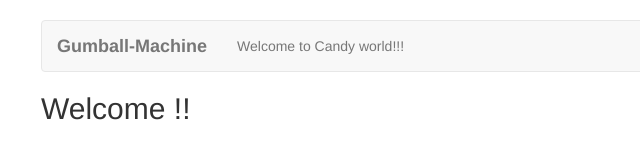
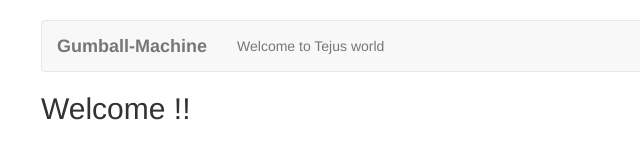
Before and after one commit to ktejaswini/nodeExtra, a website: page client/index.html in a window 1280 px wide. Shown: the full height of the page, 29-669 px from the left. Drawn offline with Linux system fonts and the light colour scheme; files whose address does not match are found by name.

Commit message:
Update index.html

```diff
--- a/client/index.html
+++ b/client/index.html
@@ -26,7 +26,7 @@
           <div id="navbar" class="navbar-collapse collapse">
             <ul class="nav navbar-nav">
 
-              <li><a href="/select">Welcome to Candy world!!!</a></li>
+              <li><a href="/select">Welcome to Tejus world</a></li>
             </ul>
           </div><!--/.nav-collapse -->
         </div><!--/.container-fluid -->
```
